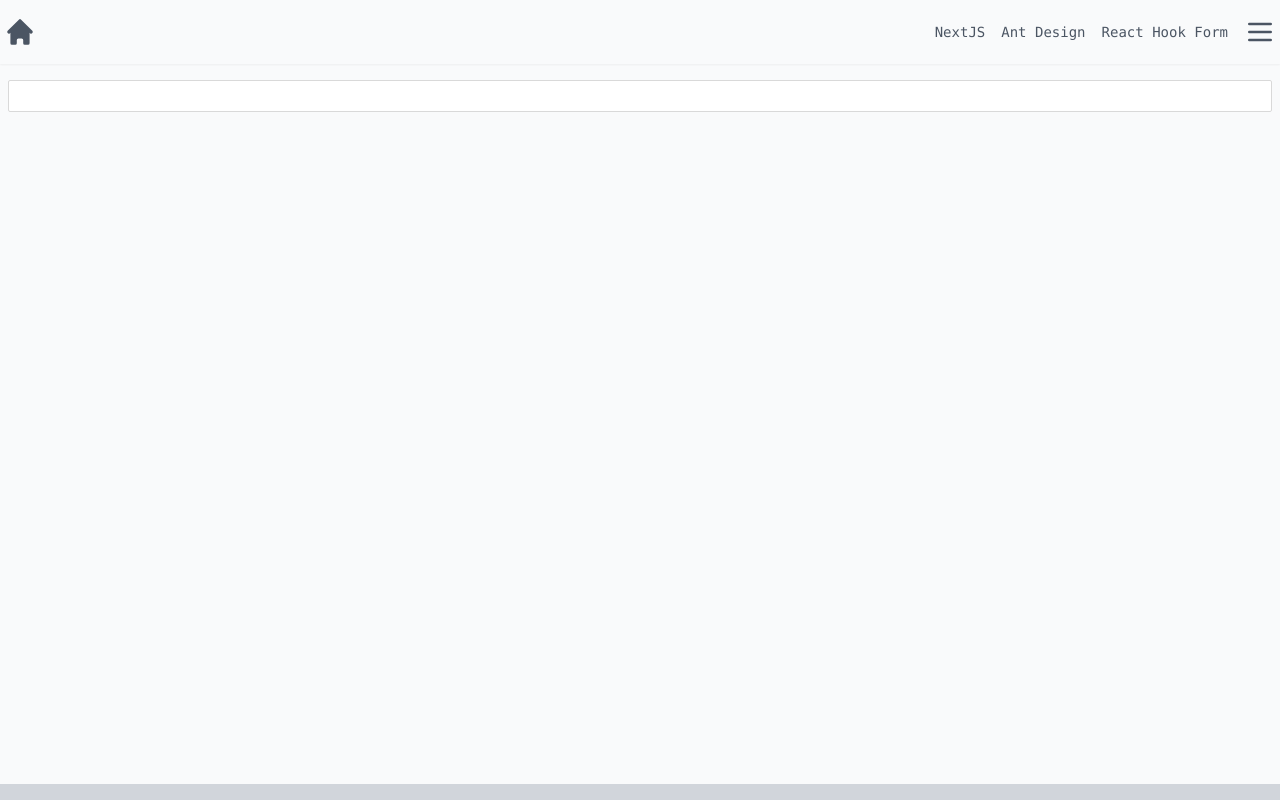
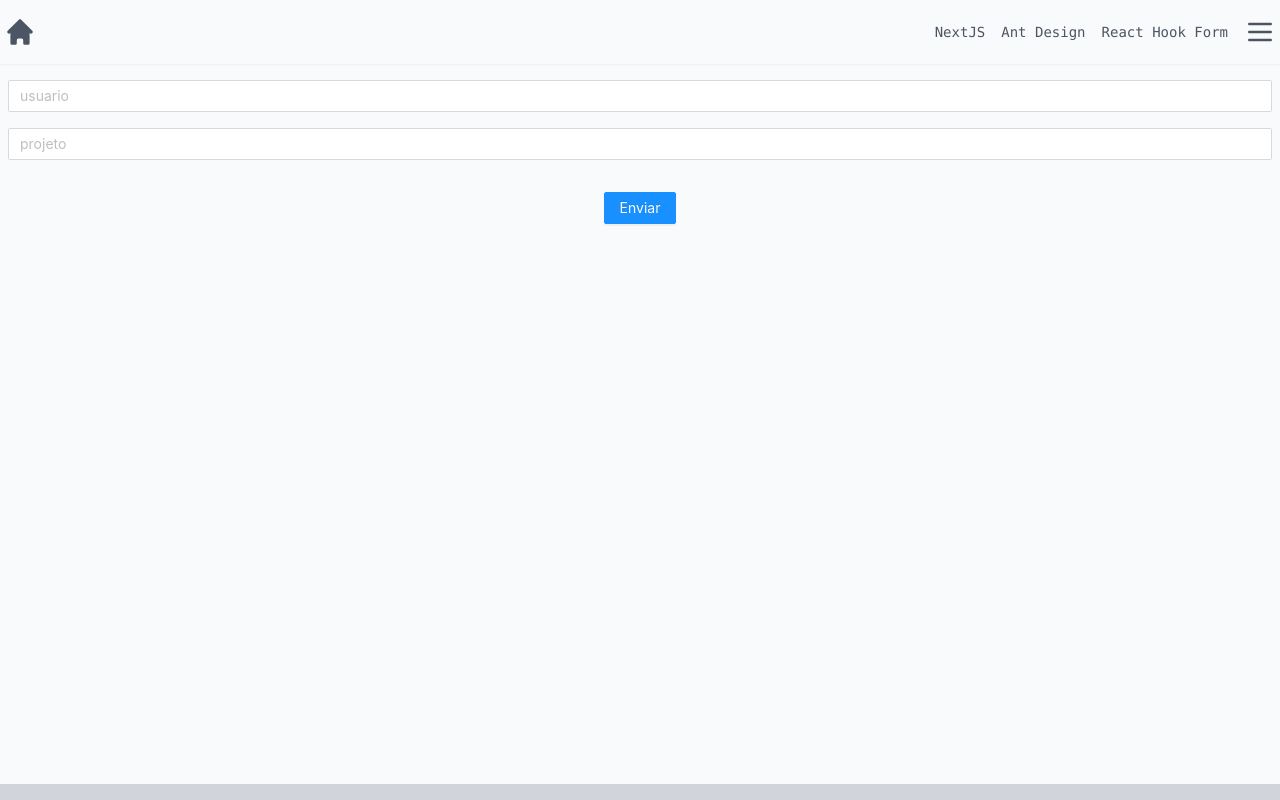
Before and after one commit to yangricardo/nextjs-tailwind-reacthook-form-ant-design-template, a Next.js app: page /implementation-references/react-hook-form in a window 1280 px wide. Built offline with nearby package versions, Linux system fonts and the light colour scheme.

Commit message:
button on submit

```diff
--- a/src/pages/implementation-references/react-hook-form.tsx
+++ b/src/pages/implementation-references/react-hook-form.tsx
@@ -2,23 +2,33 @@ import { NextPage } from 'next';
 import { useEffect } from 'react';
 import { SubmitHandler, useForm, FormProvider } from 'react-hook-form';
 import { TextInput } from '@/components/forms/text-input';
+import { Button } from 'antd';
 interface ISampleForm {
-  value: string;
+  usuario: string;
+  projeto: string;
 }
 
 const ReactHookFormPage: NextPage = () => {
   const RHForm = useForm();
-  const onSubmit: SubmitHandler<ISampleForm> = data => console.log(data);
+
+  const onSubmit: SubmitHandler<ISampleForm> = data =>
+    console.log('Submit', data);
+
   const formChanges = RHForm.watch();
-  useEffect(() => console.log(formChanges), [formChanges]);
+  useEffect(() => console.log('formChanges', formChanges), [formChanges]);
+
   return (
     <FormProvider {...RHForm}>
       <form
         onSubmit={RHForm.handleSubmit(onSubmit)}
         className="w-full flex flex-col space-y-4 justify-center items-center"
       >
-        <TextInput name="value" placeholder="" />
+        <TextInput name="usuario" placeholder="usuario" />
+        <TextInput name="projeto" placeholder="projeto" />
         <h1>{formChanges.value}</h1>
+        <Button type="primary" htmlType="submit">
+          Enviar
+        </Button>
       </form>
     </FormProvider>
   );
```
